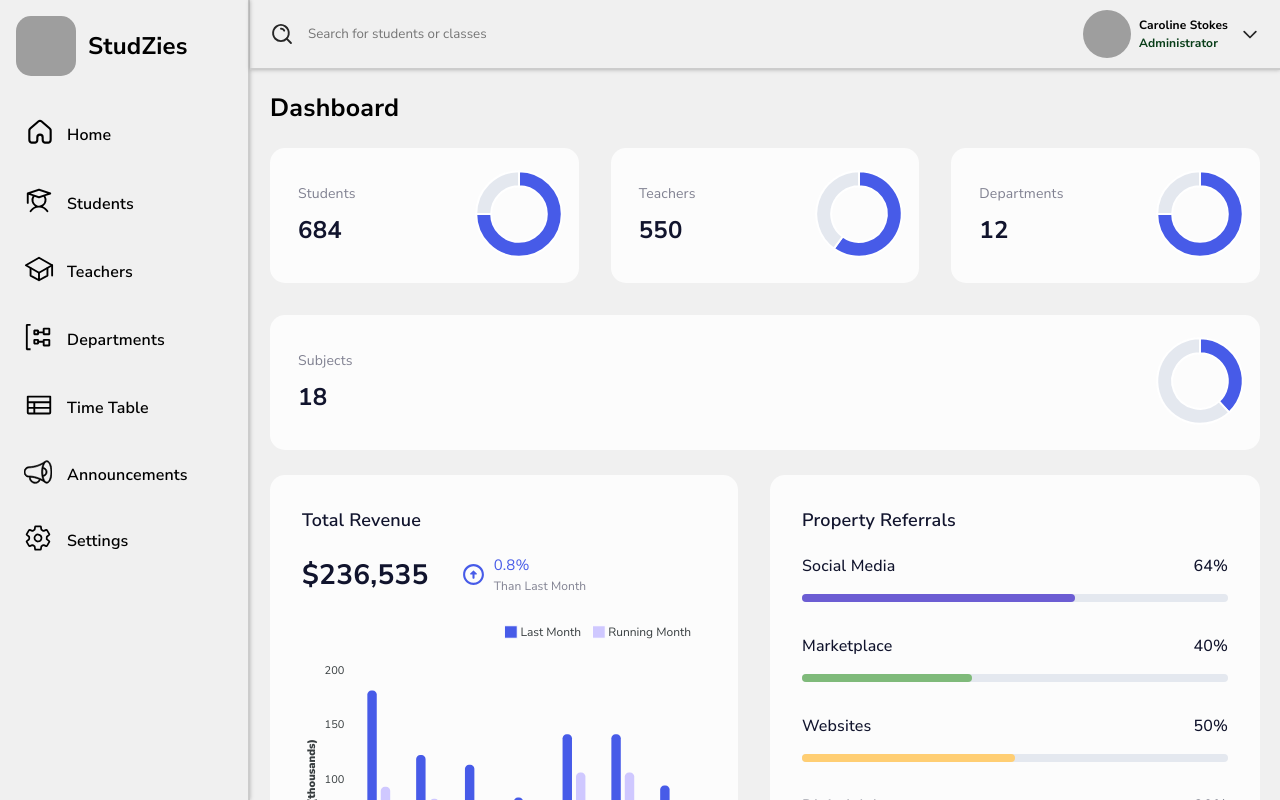
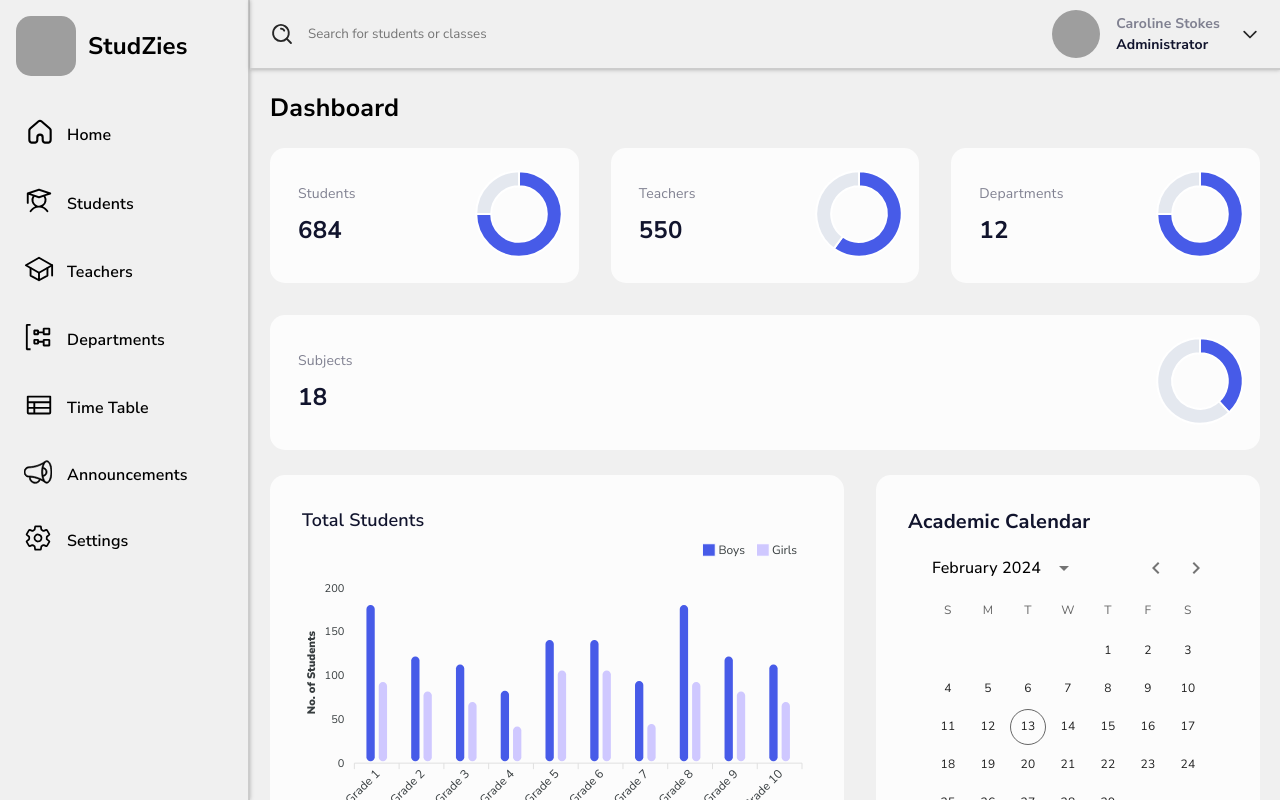
Before and after one commit to ajhalodwala91/Unified-Student-Teacher-Management-Portal, a React (Vite) app in the folder client/: page / in a window 1280 px wide. Built offline with nearby package versions, Linux system fonts and the light colour scheme; grey boxes are pictures that could not be loaded.

Commit message:
Admin dashboard product-1 done

```diff
--- a/client/package.json
+++ b/client/package.json
@@ -12,9 +12,12 @@
   "dependencies": {
     "@emotion/styled": "^11.11.0",
     "@mui/icons-material": "^5.15.10",
+    "@mui/lab": "^5.0.0-alpha.165",
     "@mui/material": "^5.15.10",
     "@mui/styled-engine": "^5.15.9",
+    "@mui/x-date-pickers": "^6.19.4",
     "apexcharts": "^3.45.2",
+    "dayjs": "^1.11.10",
     "react": "^18.2.0",
     "react-apexcharts": "^1.4.1",
     "react-dom": "^18.2.0",
--- a/client/src/components/Header.jsx
+++ b/client/src/components/Header.jsx
@@ -54,7 +54,7 @@ function Header() {
         />
       </Stack>
 
-      <Stack direction="row" alignItems="center" gap={1}>
+      <Stack direction="row" alignItems="center" gap={2}>
         <img
           src="https://images.unsplash.com/photo-1539571696357-5a69c17a67c6?q=80&w=1000&auto=format&fit=crop&ixlib=rb-4.0.3&ixid=M3wxMjA3fDB8MHxzZWFyY2h8N3x8cmFuZG9tJTIwcGVvcGxlfGVufDB8fDB8fHww"
           alt="Profile"
@@ -63,10 +63,10 @@ function Header() {
           style={{ borderRadius: "50%", objectFit: "cover" }}
         />
         <Stack>
-          <Typography fontSize="12px" fontWeight={700}>
+          <Typography fontSize="14px" fontWeight={700} color="#808191">
             Caroline Stokes
           </Typography>
-          <Typography fontSize="12px" color="#083d18" fontWeight={700}>
+          <Typography fontSize="14px" color="#11142d" fontWeight={700}>
             Administrator
           </Typography>
         </Stack>
--- a/client/src/components/dashboard/Dashboard.jsx
+++ b/client/src/components/dashboard/Dashboard.jsx
@@ -1,8 +1,10 @@
 import React from "react";
 import { Box, Stack, Typography } from "@mui/material";
+import { LocalizationProvider } from "@mui/x-date-pickers/LocalizationProvider";
+import { AdapterDayjs } from "@mui/x-date-pickers/AdapterDayjs";
+import { DateCalendar } from "@mui/x-date-pickers/DateCalendar";
 import PieChart from "./PieChart";
-import TotalRevenue from "./TotalRevenue";
-import PropertyReferrals from "./PropertyReferrals";
+import StudentsChart from "./StudentsChart";
 
 function Dashboard() {
   return (
@@ -42,9 +44,23 @@ function Dashboard() {
         width="100%"
         direction={{ xs: "column", lg: "row" }}
         gap={4}
+        height={410}
       >
-        <TotalRevenue />
-        <PropertyReferrals />
+        <StudentsChart />
+        <Box
+          p={4}
+          bgcolor="#fcfcfc"
+          display="flex"
+          flexDirection="column"
+          borderRadius="15px"
+        >
+          <Typography fontSize="20px" fontWeight={700} color="#11142d">
+            Academic Calendar
+          </Typography>
+          <LocalizationProvider dateAdapter={AdapterDayjs}>
+            <DateCalendar />
+          </LocalizationProvider>
+        </Box>
       </Stack>
     </Box>
   );
--- a/client/src/components/dashboard/PropertyReferrals.jsx
+++ /dev/null
@@ -1,62 +0,0 @@
-import { Box, Typography, Stack } from "@mui/material";
-import ReactApexChart from "react-apexcharts";
-import { PropertyReferralsInfo } from "./chart.config";
-import React from "react";
-
-function ProgressBar({ title, percentage, color }) {
-  return (
-    <Box width="100%">
-      <Stack direction="row" alignItems="center" justifyContent="space-between">
-        <Typography fontSize={16} fontWeight={500} color="#11142d">
-          {title}
-        </Typography>
-        <Typography fontSize={16} fontWeight={500} color="#11142d">
-          {percentage}%
-        </Typography>
-      </Stack>
-
-      <Box
-        mt={2}
-        position="relative"
-        width="100%"
-        height="8px"
-        borderRadius={1}
-        bgcolor="#e4e8ef"
-      >
-        <Box
-          width={percentage + "%"}
-          bgcolor={color}
-          position="absolute"
-          height="100%"
-          borderRadius={1}
-        />
-      </Box>
-    </Box>
-  );
-}
-
-function PropertyReferrals() {
-  return (
-    <Box
-      id="chart"
-      p={4}
-      width={490}
-      bgcolor="#fcfcfc"
-      display="flex"
-      flexDirection="column"
-      borderRadius="15px"
-    >
-      <Typography fontSize="18px" fontWeight={600} color="#11142d">
-        Property Referrals
-      </Typography>
-
-      <Stack my="20px" direction="column" gap={4}>
-        {PropertyReferralsInfo.map((bar) => (
-          <ProgressBar key={bar.title} {...bar} />
-        ))}
-      </Stack>
-    </Box>
-  );
-}
-
-export default PropertyReferrals;
--- /dev/null
+++ b/client/src/components/dashboard/StudentsChart.jsx
@@ -0,0 +1,31 @@
+import { Box, Typography, Stack } from "@mui/material";
+import ReactApexChart from "react-apexcharts";
+import { StudentsSeries, StudentsOptions } from "./chart.config";
+import React from "react";
+
+function StudentsChart() {
+  return (
+    <Box
+      id="chart"
+      p={4}
+      flex={1}
+      bgcolor="#fcfcfc"
+      display="flex"
+      flexDirection="column"
+      borderRadius="15px"
+    >
+      <Typography fontSize="18px" fontWeight={600} color="#11142d">
+        Total Students
+      </Typography>
+
+      <ReactApexChart
+        series={StudentsSeries}
+        type="bar"
+        height={300}
+        options={StudentsOptions}
+      />
+    </Box>
+  );
+}
+
+export default StudentsChart;
--- a/client/src/components/dashboard/TotalRevenue.jsx
+++ /dev/null
@@ -1,50 +0,0 @@
-import { Box, Typography, Stack } from "@mui/material";
-import ReactApexChart from "react-apexcharts";
-import { ArrowCircleUpRounded } from "@mui/icons-material";
-import { TotalRevenueSeries, TotalRevenueOptions } from "./chart.config";
-import React from "react";
-
-function TotalRevenue() {
-  return (
-    <Box
-      id="chart"
-      p={4}
-      flex={1}
-      bgcolor="#fcfcfc"
-      display="flex"
-      flexDirection="column"
-      borderRadius="15px"
-    >
-      <Typography fontSize="18px" fontWeight={600} color="#11142d">
-        Total Revenue
-      </Typography>
-
-      <Stack my="20px" direction="row" gap={4} flexWrap="wrap">
-        <Typography fontSize={28} fontWeight={700} color="#11142d">
-          $236,535
-        </Typography>
-
-        <Stack direction="row" alignItems="center" gap={1}>
-          <ArrowCircleUpRounded sx={{ fontSize: 25, color: "#475be8" }} />
-          <Stack>
-            <Typography fontSize={15} color="#475be8">
-              0.8%
-            </Typography>
-            <Typography fontSize={12} color="#808191">
-              Than Last Month
-            </Typography>
-          </Stack>
-        </Stack>
-      </Stack>
-
-      <ReactApexChart
-        series={TotalRevenueSeries}
-        type="bar"
-        height={310}
-        options={TotalRevenueOptions}
-      />
-    </Box>
-  );
-}
-
-export default TotalRevenue;
--- a/client/src/components/dashboard/chart.config.js
+++ b/client/src/components/dashboard/chart.config.js
@@ -1,15 +1,15 @@
-export const TotalRevenueSeries = [
+export const StudentsSeries = [
   {
-    name: "Last Month",
-    data: [183, 124, 115, 85, 143, 143, 96],
+    name: "Boys",
+    data: [183, 124, 115, 85, 143, 143, 96, 183, 124, 115],
   },
   {
-    name: "Running Month",
-    data: [95, 84, 72, 44, 108, 108, 47],
+    name: "Girls",
+    data: [95, 84, 72, 44, 108, 108, 47, 95, 84, 72],
   },
 ];
 
-export const TotalRevenueOptions = {
+export const StudentsOptions = {
   chart: {
     type: "bar",
     toolbar: {
@@ -35,11 +35,22 @@ export const TotalRevenueOptions = {
     width: 4,
   },
   xaxis: {
-    categories: ["Jan", "Feb", "Mar", "Apr", "May", "Jun", "Jul"],
+    categories: [
+      "Grade 1",
+      "Grade 2",
+      "Grade 3",
+      "Grade 4",
+      "Grade 5",
+      "Grade 6",
+      "Grade 7",
+      "Grade 8",
+      "Grade 9",
+      "Grade 10",
+    ],
   },
   yaxis: {
     title: {
-      text: "$ (thousands)",
+      text: "No. of Students",
     },
   },
   fill: {
@@ -52,37 +63,9 @@ export const TotalRevenueOptions = {
   tooltip: {
     enabled: true,
     y: {
-        formatter(val) {
-            return `$${val} thousand`;
-        },
+      formatter(val) {
+        return val;
+      },
     },
   },
 };
-
-export const PropertyReferralsInfo = [
-  {
-      title: "Social Media",
-      percentage: 64,
-      color: "#6C5DD3",
-  },
-  {
-      title: "Marketplace",
-      percentage: 40,
-      color: "#7FBA7A",
-  },
-  {
-      title: "Websites",
-      percentage: 50,
-      color: "#FFCE73",
-  },
-  {
-      title: "Digital Ads",
-      percentage: 80,
-      color: "#FFA2C0",
-  },
-  {
-      title: "Others",
-      percentage: 15,
-      color: "#F45252",
-  },
-];
```
Also changed, not shown: 1 other file (tests, documents, lock files or other folders).
